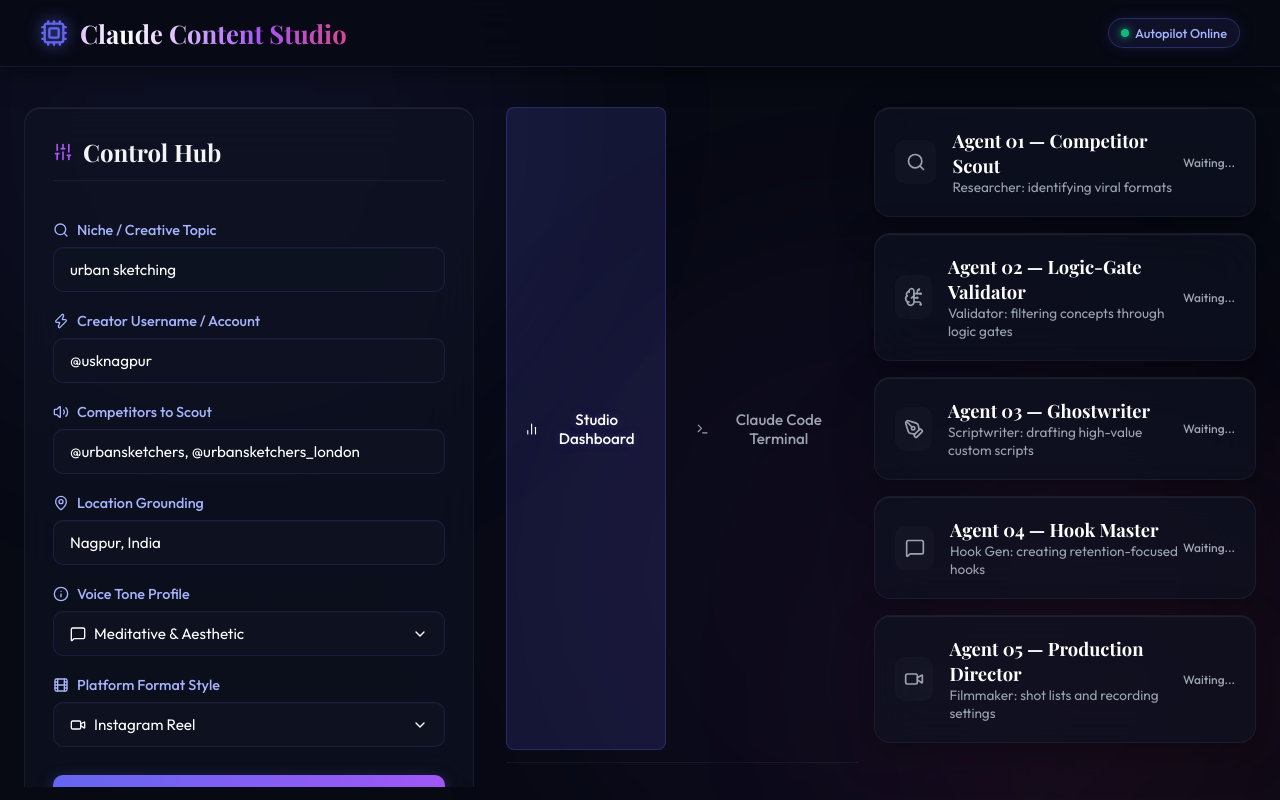
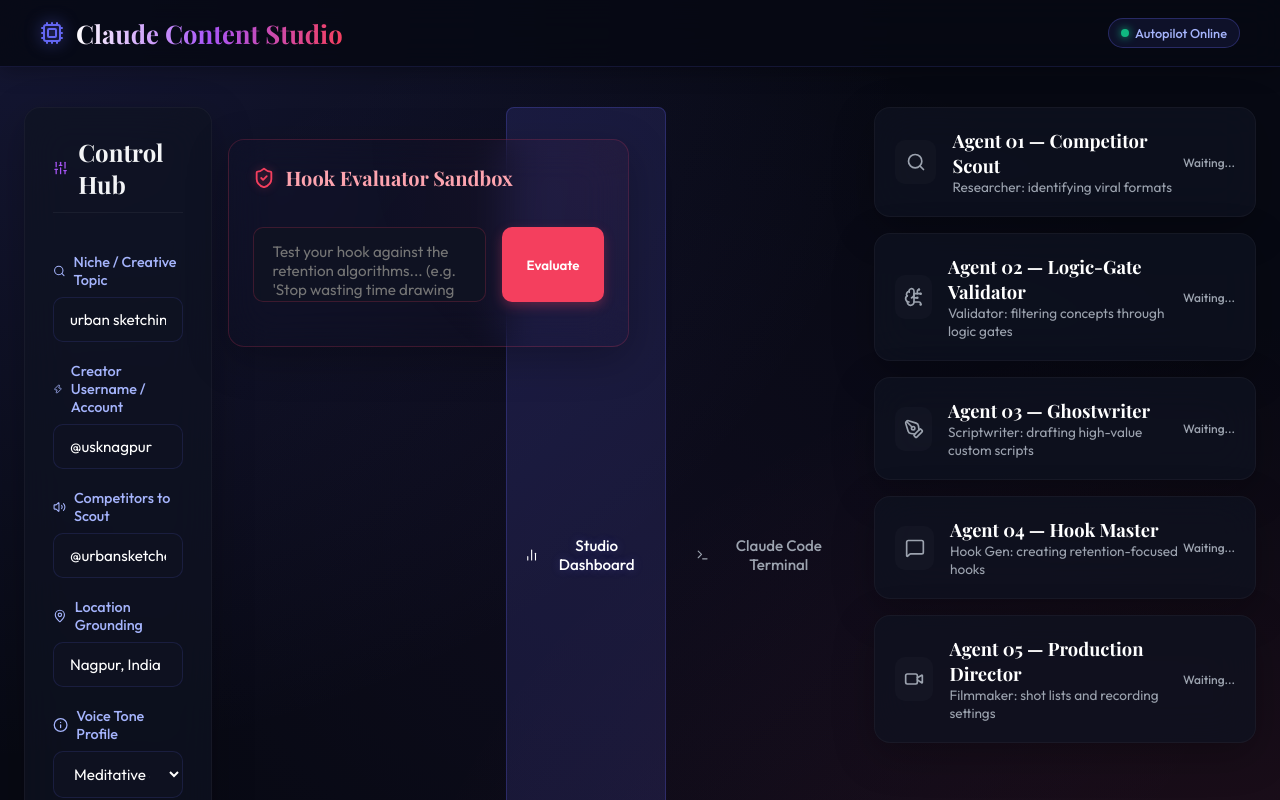
Before and after one commit to SwarnjeetSingh01/MomentFlow, a Next.js app: page / in a window 1280 px wide. Shown: the top 800 px of the page. Built offline with nearby package versions, Linux system fonts and the light colour scheme; a web font is replaced by a local one.

Commit message:
revert: rollback to older design version and retain font fix

```diff
--- a/UrbanSketcher.jsx
+++ b/UrbanSketcher.jsx
@@ -26,8 +26,8 @@ ${FONTS}
   --text-main: #f3f4f6;
   --text-muted: #9ca3af;
   --border-color: rgba(99, 102, 241, 0.15);
-  --glass-bg: rgba(15, 19, 34, 0.65);
-  --glass-border: rgba(255, 255, 255, 0.05);
+  --glass-bg: rgba(15, 19, 34, 0.7);
+  --glass-border: rgba(255, 255, 255, 0.04);
   --success: #10b981;
   --warning: #f59e0b;
   --error: #ef4444;
@@ -37,28 +37,13 @@ ${FONTS}
 body {
   font-family: 'Outfit', sans-serif;
   background-color: var(--bg-primary);
+  background-image:
+    radial-gradient(at 0% 0%, rgba(99, 102, 241, 0.15) 0px, transparent 50%),
+    radial-gradient(at 100% 100%, rgba(244, 63, 94, 0.12) 0px, transparent 50%),
+    radial-gradient(at 50% 50%, rgba(168, 85, 247, 0.04) 0px, transparent 70%);
   color: var(--text-main);
   min-height: 100vh;
   overflow-x: hidden;
-}
-
-/* Aurora Background */
-.aurora-bg {
-  position: fixed; top: 0; left: 0; width: 100vw; height: 100vh;
-  z-index: -1; overflow: hidden; background: var(--bg-primary);
-  pointer-events: none;
-}
-.aurora-orb {
-  position: absolute; border-radius: 50%; filter: blur(100px); opacity: 0.5;
-  animation: float 20s infinite ease-in-out alternate;
-}
-.orb-1 { width: 600px; height: 600px; background: rgba(99, 102, 241, 0.15); top: -200px; left: -100px; animation-delay: 0s; }
-.orb-2 { width: 500px; height: 500px; background: rgba(244, 63, 94, 0.12); bottom: -100px; right: -50px; animation-delay: -5s; }
-.orb-3 { width: 700px; height: 700px; background: rgba(168, 85, 247, 0.08); top: 30%; left: 40%; animation-delay: -10s; }
-@keyframes float {
-  0% { transform: translate(0, 0) scale(1); }
-  50% { transform: translate(50px, 30px) scale(1.1); }
-  100% { transform: translate(-30px, -50px) scale(0.9); }
 }
 
 /* Scrollbar */
@@ -107,32 +92,24 @@ body {
   position: sticky; top: 0; z-index: 50;
   padding: 16px 40px;
   display: flex; align-items: center; justify-content: space-between;
-  background: rgba(7, 9, 19, 0.80);
-  backdrop-filter: blur(24px);
-  -webkit-backdrop-filter: blur(24px);
+  background: rgba(7, 9, 19, 0.85);
+  backdrop-filter: blur(16px);
   border-bottom: 1px solid var(--border-color);
-  box-shadow: 0 4px 30px rgba(0,0,0,0.5);
+  box-shadow: 0 4px 20px rgba(0,0,0,0.3);
 }
 .header-brand {
   display: flex; align-items: center; gap: 12px;
 }
 .header-logo-icon {
   color: var(--accent-primary);
-  filter: drop-shadow(0 0 8px rgba(99, 102, 241, 0.8));
+  filter: drop-shadow(0 0 8px rgba(99, 102, 241, 0.6));
 }
 .header-title {
   font-family: 'Playfair Display', serif;
   font-size: 1.6rem; font-weight: 700;
-  /* Shimmering text effect */
-  background: linear-gradient(90deg, #ffffff 0%, #a855f7 25%, #f43f5e 50%, #a855f7 75%, #ffffff 100%);
-  background-size: 200% auto;
-  color: transparent;
+  background: linear-gradient(to right, #ffffff, #a855f7, #f43f5e);
   -webkit-background-clip: text;
-  background-clip: text;
-  animation: shimmer-bg 6s linear infinite;
-}
-@keyframes shimmer-bg {
-  to { background-position: 200% center; }
+  -webkit-text-fill-color: transparent;
 }
 .header-meta {
   display: flex; align-items: center; gap: 20px;
@@ -143,7 +120,6 @@ body {
   padding: 6px 12px; border-radius: 99px;
   font-size: 0.8rem; font-weight: 500; color: #a5b4fc;
   display: flex; align-items: center; gap: 6px;
-  box-shadow: 0 0 15px rgba(99, 102, 241, 0.15);
 }
 .header-badge span {
   width: 8px; height: 8px; border-radius: 50%; background: #10b981;
@@ -166,17 +142,15 @@ body {
 /* Glass Panels */
 .glass-panel {
   background: var(--glass-bg);
-  backdrop-filter: blur(24px);
-  -webkit-backdrop-filter: blur(24px);
+  backdrop-filter: blur(20px);
+  -webkit-backdrop-filter: blur(20px);
   border: 1px solid var(--glass-border);
   border-radius: 16px;
-  /* Premium inner light border + drop shadow */
-  box-shadow: inset 0 1px 1px rgba(255, 255, 255, 0.08), 0 12px 40px rgba(0, 0, 0, 0.3);
+  box-shadow: 0 12px 40px rgba(0, 0, 0, 0.25);
   transition: all 0.3s ease;
 }
 .glass-panel:hover {
-  border-color: rgba(99, 102, 241, 0.3);
-  box-shadow: inset 0 1px 1px rgba(255, 255, 255, 0.1), 0 15px 50px rgba(0, 0, 0, 0.4);
+  border-color: rgba(99, 102, 241, 0.25);
 }
 
 /* Section Title */
@@ -191,22 +165,10 @@ body {
 }
 
 /* Config Sidebar */
-.sidebar-container {
-  display: flex; flex-direction: column; gap: 24px;
-}
-@media (min-width: 1024px) {
-  .sidebar-container {
-    position: sticky; top: 100px;
-    max-height: calc(100vh - 120px);
-    overflow-y: auto;
-    -ms-overflow-style: none; scrollbar-width: none;
-  }
-  .sidebar-container::-webkit-scrollbar { display: none; }
-}
-
 .sidebar-panel {
   padding: 28px;
   display: flex; flex-direction: column; gap: 20px;
+  height: fit-content;
 }
 .input-field {
   display: flex; flex-direction: column; gap: 8px;
@@ -215,70 +177,21 @@ body {
   font-weight: 500; font-size: 0.9rem; color: #a5b4fc;
   display: flex; align-items: center; gap: 8px;
 }
-.input-field input {
+.input-field input, .input-field select {
   width: 100%; padding: 12px 16px; border-radius: 10px;
   border: 1px solid var(--border-color);
   background: rgba(15, 19, 34, 0.8);
   color: white;
   font-family: 'Outfit', sans-serif; font-size: 0.95rem;
   transition: all 0.2s ease;
-  box-shadow: inset 0 1px 1px rgba(255,255,255,0.03);
-}
-.input-field input:focus {
+}
+.input-field input:focus, .input-field select:focus {
   outline: none; border-color: var(--accent-secondary);
-  box-shadow: inset 0 1px 1px rgba(255,255,255,0.03), 0 0 0 3px rgba(168, 85, 247, 0.15);
+  box-shadow: 0 0 0 3px rgba(168, 85, 247, 0.15);
   background: rgba(21, 27, 48, 0.9);
 }
 .input-field input::placeholder {
   color: #4b5563;
-}
-
-/* Custom Select Dropdown */
-.custom-select-container {
-  position: relative; width: 100%;
-}
-.custom-select-button {
-  width: 100%; padding: 12px 16px; border-radius: 10px;
-  border: 1px solid var(--border-color);
-  background: rgba(15, 19, 34, 0.8);
-  color: white; font-family: 'Outfit', sans-serif; font-size: 0.95rem;
-  display: flex; align-items: center; justify-content: space-between;
-  cursor: pointer; transition: all 0.2s ease;
-  box-shadow: inset 0 1px 1px rgba(255,255,255,0.03);
-}
-.custom-select-button:hover:not(:disabled) {
-  background: rgba(21, 27, 48, 0.95);
-  border-color: rgba(168, 85, 247, 0.4);
-}
-.custom-select-button:focus {
-  outline: none; border-color: var(--accent-secondary);
-  box-shadow: inset 0 1px 1px rgba(255,255,255,0.03), 0 0 0 3px rgba(168, 85, 247, 0.15);
-}
-.custom-select-button:disabled {
-  opacity: 0.5; cursor: not-allowed;
-}
-.custom-select-dropdown {
-  position: absolute; top: calc(100% + 8px); left: 0; width: 100%;
-  background: rgba(15, 19, 34, 0.95);
-  backdrop-filter: blur(16px);
-  -webkit-backdrop-filter: blur(16px);
-  border: 1px solid rgba(168, 85, 247, 0.3);
-  border-radius: 12px; padding: 8px; z-index: 100;
-  box-shadow: inset 0 1px 1px rgba(255,255,255,0.1), 0 10px 40px rgba(0,0,0,0.5);
-  display: flex; flex-direction: column; gap: 4px;
-}
-.custom-select-option {
-  width: 100%; padding: 10px 12px; border-radius: 8px;
-  background: transparent; border: none; color: #d1d5db;
-  font-family: 'Outfit', sans-serif; font-size: 0.9rem;
-  text-align: left; cursor: pointer; display: flex; align-items: center; justify-content: space-between;
-  transition: all 0.2s;
-}
-.custom-select-option:hover {
-  background: rgba(99, 102, 241, 0.15); color: white;
-}
-.custom-select-option.selected {
-  background: rgba(99, 102, 241, 0.25); color: white; font-weight: 500;
 }
 
 .run-btn {
@@ -290,20 +203,11 @@ body {
   display: flex; align-items: center; justify-content: center; gap: 10px;
   transition: all 0.3s ease;
   box-shadow: 0 4px 15px rgba(99, 102, 241, 0.35);
-  position: relative; overflow: hidden;
-}
-.run-btn::before {
-  content: ''; position: absolute; top: 0; left: -100%; width: 100%; height: 100%;
-  background: linear-gradient(90deg, transparent, rgba(255,255,255,0.2), transparent);
-  transition: all 0.5s ease;
 }
 .run-btn:hover:not(:disabled) {
   transform: translateY(-2px);
   box-shadow: 0 6px 20px rgba(99, 102, 241, 0.5);
   filter: brightness(1.15);
-}
-.run-btn:hover:not(:disabled)::before {
-  left: 100%;
 }
 .run-btn:disabled {
   opacity: 0.5; cursor: not-allowed;
@@ -323,7 +227,6 @@ body {
   font-size: 0.95rem; font-weight: 500; cursor: pointer;
   display: flex; align-items: center; gap: 8px;
   transition: all 0.2s;
-  position: relative;
 }
 .tab-btn:hover {
   color: white; background: rgba(255,255,255,0.03);
@@ -414,7 +317,7 @@ body {
   flex: 1; height: 8px; background: rgba(255,255,255,0.05); border-radius: 4px; overflow: hidden;
 }
 .gate-bar-fill {
-  height: 100%; border-radius: 4px; transition: width 1.5s cubic-bezier(0.22, 1, 0.36, 1);
+  height: 100%; border-radius: 4px; transition: width 1s ease-out;
 }
 .gate-val {
   width: 40px; text-align: right; font-size: 0.8rem; font-weight: 600; color: white;
@@ -445,7 +348,7 @@ body {
   box-shadow: inset 0 0 25px rgba(0,0,0,0.8), 0 12px 40px rgba(0, 0, 0, 0.4);
   display: flex;
   flex-direction: column;
-  height: 600px;
+  height: 520px;
 }
 .terminal-header {
   display: flex;
@@ -530,7 +433,7 @@ body {
 
 /* Hook Sandbox Evaluator */
 .hook-sandbox {
-  padding: 24px;
+  padding: 24px; margin-top: 32px;
   border: 1px solid rgba(244, 63, 94, 0.2);
   background: radial-gradient(circle at 100% 0%, rgba(244, 63, 94, 0.04) 0%, transparent 60%);
 }
@@ -606,84 +509,6 @@ body {
 }
 @keyframes shimmer { 0% { background-position: -200% 0; } 100% { background-position: 200% 0; } }
 `;
-
-/* ─── CUSTOM SELECT COMPONENT ─────────────────────────────────────────── */
-const CustomSelect = ({ value, onChange, options, disabled, icon: Icon }) => {
-  const [isOpen, setIsOpen] = useState(false);
-  const dropdownRef = useRef(null);
-
-  useEffect(() => {
-    const handleClickOutside = (e) => {
-      if (dropdownRef.current && !dropdownRef.current.contains(e.target)) {
-        setIsOpen(false);
-      }
-    };
-    document.addEventListener("mousedown", handleClickOutside);
-    return () => document.removeEventListener("mousedown", handleClickOutside);
-  }, []);
-
-  const selectedOption = options.find(o => o.value === value) || options[0];
-
-  return (
-    <div className="custom-select-container" ref={dropdownRef}>
-      <button
-        type="button"
-        className={`custom-select-button ${disabled ? 'disabled' : ''}`}
-        onClick={() => !disabled && setIsOpen(!isOpen)}
-        disabled={disabled}
-      >
-        <span className="flex items-center gap-2">
-          {Icon && <Icon size={16} className="text-indigo-400" />}
-          {selectedOption.label}
-        </span>
-        <ChevronDown size={16} className={`transition-transform ${isOpen ? 'rotate-180' : ''}`} />
-      </button>
-
-      <AnimatePresence>
-        {isOpen && (
-          <motion.div
-            initial={{ opacity: 0, y: -10, scale: 0.95 }}
-            animate={{ opacity: 1, y: 0, scale: 1 }}
-            exit={{ opacity: 0, y: -10, scale: 0.95 }}
-            transition={{ duration: 0.2 }}
-            className="custom-select-dropdown"
-          >
-            {options.map((opt) => (
-              <button
-                key={opt.value}
-                type="button"
-                className={`custom-select-option ${value === opt.value ? 'selected' : ''}`}
-                onClick={() => {
-                  onChange(opt.value);
-                  setIsOpen(false);
-                }}
-              >
-                {opt.label}
-                {value === opt.value && <Check size={14} className="text-indigo-400" />}
-              </button>
-            ))}
-          </motion.div>
-        )}
-      </AnimatePresence>
-    </div>
-  );
-};
-
-const VOICE_OPTIONS = [
-  { value: "Meditative & Aesthetic", label: "Meditative & Aesthetic" },
-  { value: "Educational & Technical", label: "Educational & Technical" },
-  { value: "Aspirational & Inspiring", label: "Aspirational & Inspiring" },
-  { value: "Fast-paced & High Energy", label: "Fast-paced & High Energy" },
-  { value: "Mistakes-to-Avoid", label: "Mistakes to Avoid / Analytical" }
-];
-
-const PLATFORM_OPTIONS = [
-  { value: "Instagram Reel", label: "Instagram Reel" },
-  { value: "YouTube Shorts", label: "YouTube Shorts" },
-  { value: "YouTube Long-form", label: "YouTube Long-form (Beat sheets)" },
-  { value: "X/Twitter Thread", label: "X/Twitter Thread (Draft copy)" },
-  { value: "LinkedIn Post", label: "LinkedIn Post (Technical summary)" }
-];
 
 /* ─── PROMPTS BUILDER ─────────────────────────────────────────────────── */
 const buildPrompt = (agentId, niche, handle, competitors, location, voice, contentType, outputs) => {
@@ -945,10 +770,10 @@ export default function UrbanSketcher() {
   // Parses Logic Gates Scorecard from Agent 2 validator
   const parseScorecard = (text) => {
     try {
-      const hookMatch = text.match(/\[HOOK_STRENGTH\]:\\s*(\\d+)%/i);
-      const retMatch = text.match(/\[RETENTION_INDEX\]:\\s*(\\d+)%/i);
-      const easeMatch = text.match(/\[PRODUCTION_EASE\]:\\s*(\\d+)%/i);
-      const engMatch = text.match(/\[ENGAGEMENT_POTENTIAL\]:\\s*(\\d+)%/i);
+      const hookMatch = text.match(/\[HOOK_STRENGTH\]:\s*(\d+)%/i);
+      const retMatch = text.match(/\[RETENTION_INDEX\]:\s*(\d+)%/i);
+      const easeMatch = text.match(/\[PRODUCTION_EASE\]:\s*(\d+)%/i);
+      const engMatch = text.match(/\[ENGAGEMENT_POTENTIAL\]:\s*(\d+)%/i);
 
       const hookVal = hookMatch ? parseInt(hookMatch[1]) : 85;
       const retVal = retMatch ? parseInt(retMatch[1]) : 80;
@@ -1094,7 +919,7 @@ export default function UrbanSketcher() {
     if (!hookTest.trim()) return;
 
     const trimmed = hookTest.trim().toLowerCase();
-    const words = trimmed.split(/\\s+/);
+    const words = trimmed.split(/\s+/);
 
     let score = 60; // Starting baseline
     const rules = [];
@@ -1177,7 +1002,7 @@ export default function UrbanSketcher() {
     }
 
     // Rule 4: Curiosity Gap (contains number or metrics)
-    const containsNumber = /\\d+/.test(trimmed);
+    const containsNumber = /\d+/.test(trimmed);
     if (containsNumber) {
       score += 10;
       rules.push({
@@ -1233,17 +1058,10 @@ export default function UrbanSketcher() {
     <>
       <style dangerouslySetInnerHTML={{ __html: CSS }} />
 
-      {/* Aurora Animated Background */}
-      <div className="aurora-bg">
-        <div className="aurora-orb orb-1"></div>
-        <div className="aurora-orb orb-2"></div>
-        <div className="aurora-orb orb-3"></div>
-      </div>
-
       {/* Header */}
       <header className="header">
         <div className="header-brand">
-          <Cpu className="header-logo-icon" size={28} />
+          <Cpu className="header-logo-icon" size={24} />
           <span className="header-title">Claude Content Studio</span>
         </div>
         <div className="header-meta">
@@ -1256,12 +1074,12 @@ export default function UrbanSketcher() {
       <main className="main-container">
 
         {/* Left Column: Control Hub */}
-        <div className="sidebar-container">
+        <div className="flex flex-col gap-4">
           <motion.div
             className="sidebar-panel glass-panel"
             initial={{ opacity: 0, x: -30 }}
             animate={{ opacity: 1, x: 0 }}
-            transition={{ duration: 0.5, ease: "easeOut" }}
+            transition={{ duration: 0.5 }}
           >
             <h2 className="section-title">
               <Sliders size={20} color="var(--accent-secondary)" /> Control Hub
@@ -1309,24 +1127,24 @@ export default function UrbanSketcher() {
 
             <div className="input-field">
               <label><Info size={16} /> Voice Tone Profile</label>
-              <CustomSelect
-                options={VOICE_OPTIONS}
-                value={voiceTone}
-                onChange={setVoiceTone}
-                disabled={running}
-                icon={MessageSquare}
-              />
+              <select value={voiceTone} onChange={(e) => setVoiceTone(e.target.value)} disabled={running}>
+                <option value="Meditative & Aesthetic">Meditative & Aesthetic</option>
+                <option value="Educational & Technical">Educational & Technical</option>
+                <option value="Aspirational & Inspiring">Aspirational & Inspiring</option>
+                <option value="Fast-paced & High Energy">Fast-paced & High Energy</option>
+                <option value="Mistakes-to-Avoid">Mistakes to Avoid / Analytical</option>
+              </select>
             </div>
 
             <div className="input-field">
               <label><Film size={16} /> Platform Format Style</label>
-              <CustomSelect
-                options={PLATFORM_OPTIONS}
-                value={contentType}
-                onChange={setContentType}
-                disabled={running}
-                icon={Video}
-              />
+              <select value={contentType} onChange={(e) => setContentType(e.target.value)} disabled={running}>
+                <option value="Instagram Reel">Instagram Reel</option>
+                <option value="YouTube Shorts">YouTube Shorts</option>
+                <option value="YouTube Long-form">YouTube Long-form (Beat sheets)</option>
+                <option value="X/Twitter Thread">X/Twitter Thread (Draft copy)</option>
+                <option value="LinkedIn Post">LinkedIn Post (Technical summary)</option>
+              </select>
             </div>
 
             <button onClick={runPipeline} disabled={running || !niche.trim()} className="run-btn mt-2">
@@ -1343,7 +1161,7 @@ export default function UrbanSketcher() {
             className="sidebar-panel glass-panel hook-sandbox"
             initial={{ opacity: 0, y: 30 }}
             animate={{ opacity: 1, y: 0 }}
-            transition={{ delay: 0.2, duration: 0.5, ease: "easeOut" }}
+            transition={{ delay: 0.2, duration: 0.5 }}
           >
             <div className="hook-sandbox-header">
               <ShieldCheck size={22} color="#f43f5e" style={{ filter: 'drop-shadow(0 0 4px rgba(244,63,94,0.4))' }} />
@@ -1418,7 +1236,7 @@ export default function UrbanSketcher() {
             >
               <div className="pipeline-container">
                 <AnimatePresence>
-                  {agents.map((agent, index) => {
+                  {agents.map((agent) => {
                     const Icon = agent.icon;
                     const isRunning = agent.status === "running";
                     const isDone = agent.status === "done";
@@ -1428,9 +1246,6 @@ export default function UrbanSketcher() {
                       <motion.div
                         key={agent.id}
                         layout
-                        initial={{ opacity: 0, y: 20 }}
-                        animate={{ opacity: 1, y: 0 }}
-                        transition={{ delay: index * 0.1, duration: 0.4 }}
                         className="agent-card glass-panel"
                         style={{
                           borderColor: isRunning ? 'var(--warning)' : isDone ? 'var(--accent-primary)' : 'var(--glass-border)',
@@ -1441,8 +1256,7 @@ export default function UrbanSketcher() {
                             <div className="agent-icon-wrap" style={{
                               background: isRunning ? 'rgba(245,158,11,0.1)' : isDone ? 'rgba(99,102,241,0.15)' : 'rgba(255,255,255,0.02)',
                               color: isRunning ? 'var(--warning)' : isDone ? 'var(--accent-primary)' : 'var(--text-muted)',
-                              border: isRunning ? '1px solid rgba(245,158,11,0.3)' : isDone ? '1px solid rgba(99,102,241,0.3)' : '1px solid transparent',
-                              boxShadow: isRunning ? '0 0 15px rgba(245,158,11,0.2)' : isDone ? '0 0 15px rgba(99,102,241,0.2)' : 'none'
+                              border: isRunning ? '1px solid rgba(245,158,11,0.3)' : isDone ? '1px solid rgba(99,102,241,0.3)' : '1px solid transparent'
                             }}>
                               <Icon size={20} />
                             </div>
@@ -1472,12 +1286,7 @@ export default function UrbanSketcher() {
 
                         {/* Interactive Logic Gates scorecard inside Agent 2 card */}
                         {agent.id === 2 && isDone && agent.scorecard && (
-                          <motion.div
-                            className="logic-gates-scorecard"
-                            initial={{ opacity: 0, scale: 0.95 }}
-                            animate={{ opacity: 1, scale: 1 }}
-                            transition={{ duration: 0.5 }}
-                          >
+                          <div className="logic-gates-scorecard">
                             <div className="flex justify-between items-center">
                               <span className="font-semibold text-sm text-indigo-200">Logic Gates Validation Audit</span>
                               <div className="flex items-center gap-2">
@@ -1529,7 +1338,7 @@ export default function UrbanSketcher() {
                                 {agent.scorecard.engagementScore >= 75 ? "PASS" : "FAIL"}
                               </span>
                             </div>
-                          </motion.div>
+                          </div>
                         )}
 
                         <AnimatePresence>
```
